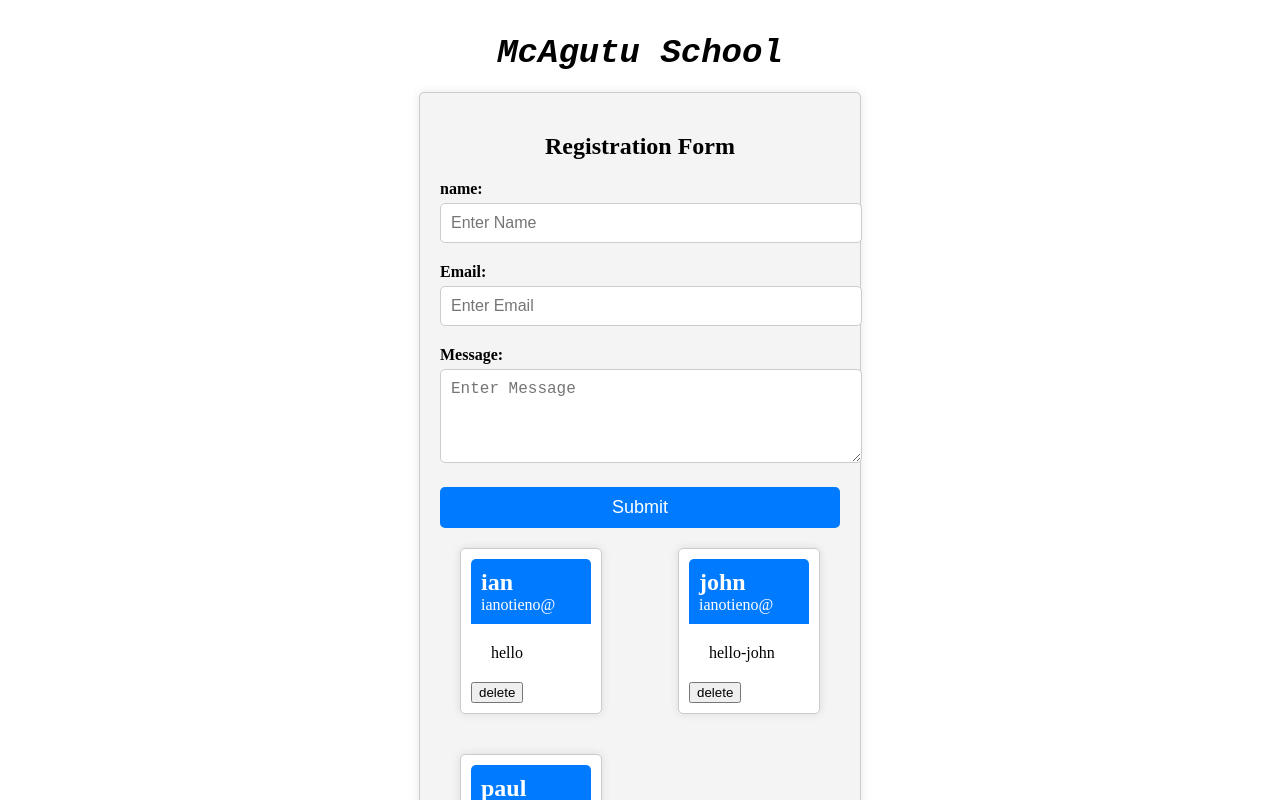
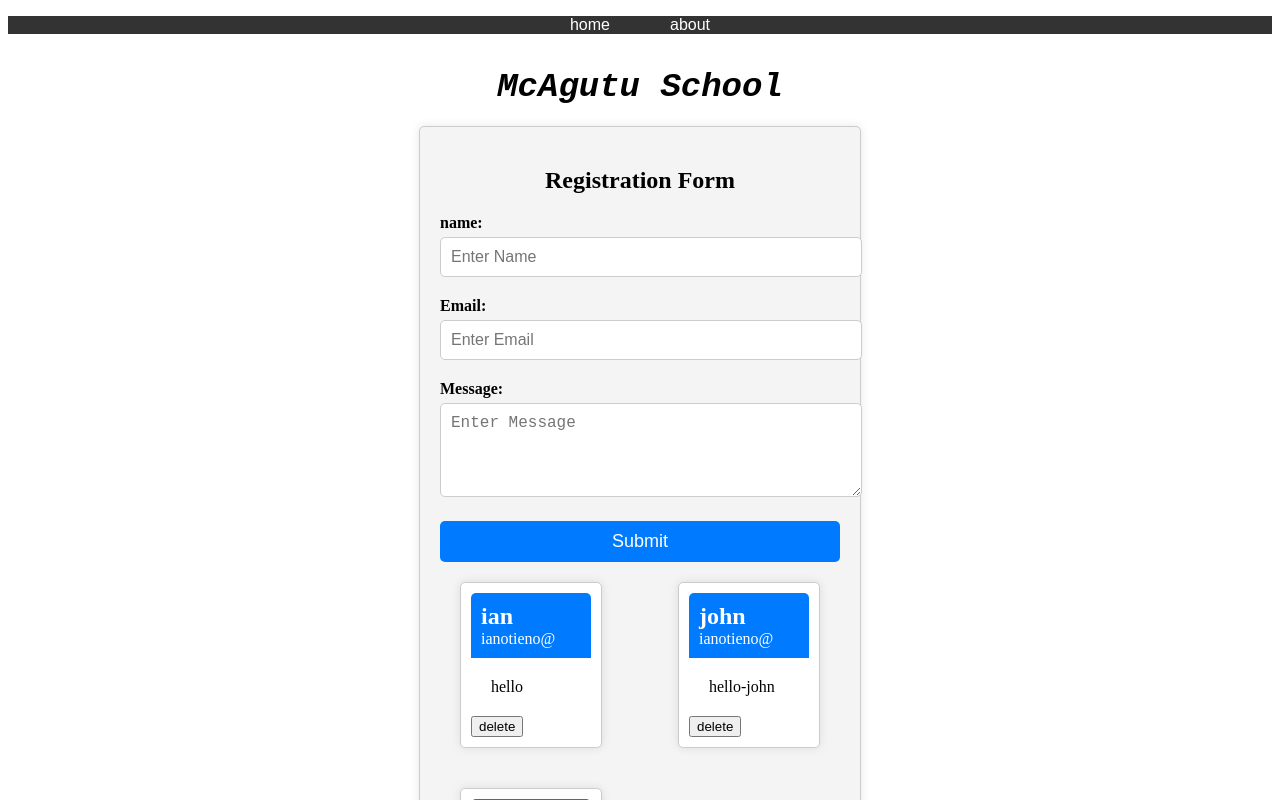
Before and after one commit to ianotieno/angular-project, an Angular app: page / in a window 1280 px wide. Shown: the top 800 px of the page. Built offline with nearby package versions, Linux system fonts and the light colour scheme.

Commit message:
menu component

```diff
--- a/src/app/app.component.html
+++ b/src/app/app.component.html
@@ -1,3 +1,3 @@
-
+<app-menu></app-menu>
 <app-my-first-comp></app-my-first-comp>
 <router-outlet></router-outlet>
--- a/src/app/menu/menu.component.css
+++ b/src/app/menu/menu.component.css
@@ -0,0 +1,33 @@
+/* Style the menu container */
+.menu {
+    background-color: #333; /* Background color for the menu */
+    font-family: Arial, sans-serif; /* Choose a suitable font-family */
+    text-align: center; /* Center-align the menu items */
+}
+
+/* Style the unordered list (ul) */
+.menu ul {
+    list-style-type: none; /* Remove default list bullets */
+    padding: 0;
+}
+
+/* Style the list items (li) */
+.menu li {
+    display: inline-block; /* Display menu items inline */
+    margin: 0 15px; /* Add spacing around menu items */
+}
+
+/* Style the links (a) */
+.menu a {
+    text-decoration: none; /* Remove underlines from links */
+    color: #fff; /* Text color for links */
+    padding: 10px 15px; /* Add padding to links for better clickability */
+    border-radius: 5px; /* Add rounded corners to links */
+    transition: background-color 0.3s, color 0.3s; /* Add smooth transitions */
+}
+
+/* Style links on hover */
+.menu a:hover {
+    background-color: #ff6600; /* Change the background color on hover */
+    color: #333; /* Change the text color on hover */
+}
--- a/src/app/menu/menu.component.html
+++ b/src/app/menu/menu.component.html
@@ -1 +1,6 @@
-<p>menu works!</p>
+<div class="menu">
+    <ul>
+        <li><a href="#">home</a></li>
+        <li><a href="#">about</a></li>
+    </ul>
+</div>
```
